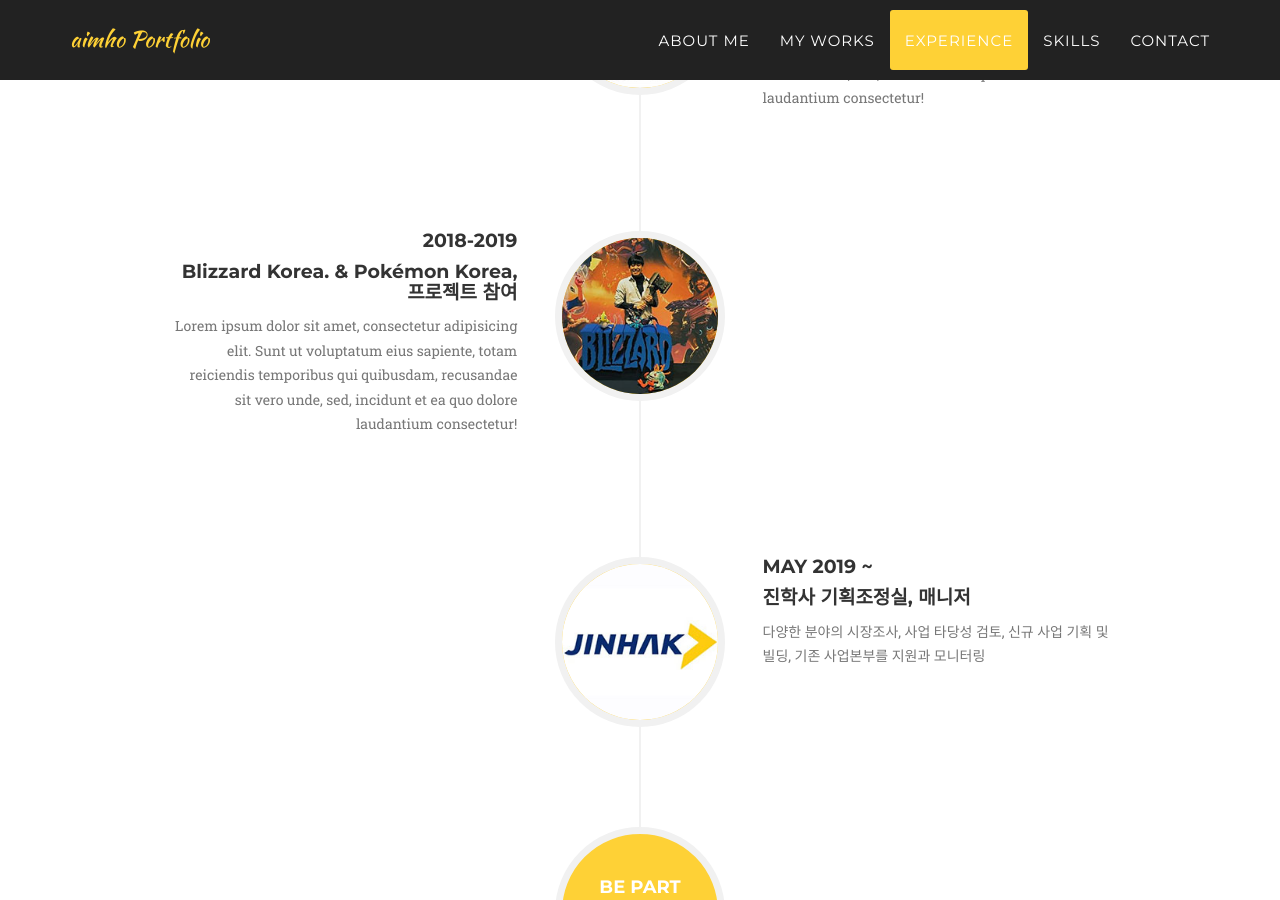
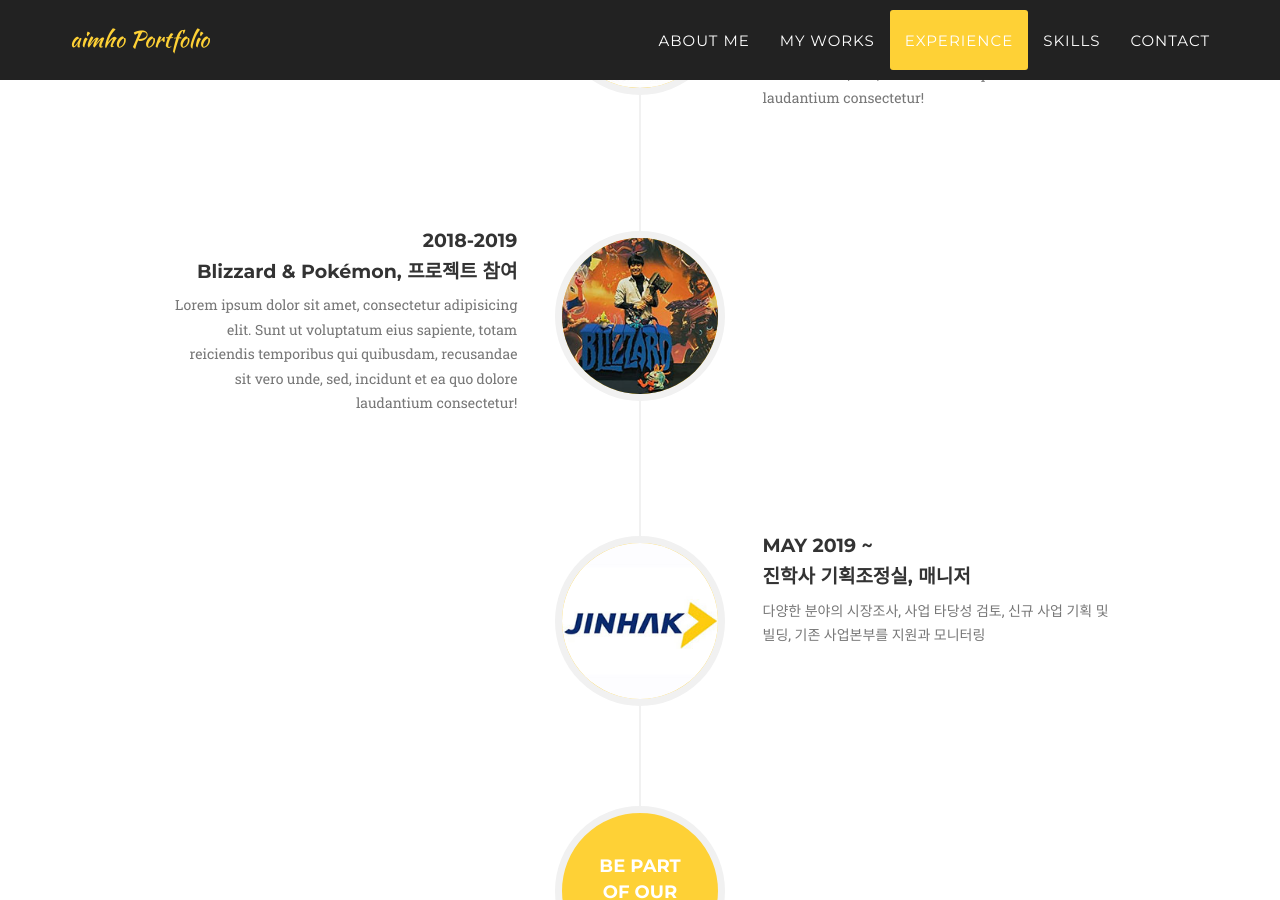
Before and after one commit to aimho23/portfolio, a Jekyll site: the page built from index.html, in a window 1280 px wide and 900 px high, scrolled down 3358 px. Built offline with Jekyll 4.4.1, drawn with Linux system fonts in a browser that asks for light colours; some web fonts are replaced.

```diff
--- a/_includes/about.html
+++ b/_includes/about.html
@@ -45,7 +45,7 @@
                             <div class="timeline-panel">
                                 <div class="timeline-heading">
                                     <h4>2018-2019</h4>
-                                    <h4 class="subheading">Blizzard Korea. & Pokémon Korea, 프로젝트 참여</h4>
+                                    <h4 class="subheading">Blizzard & Pokémon, 프로젝트 참여</h4>
                                 </div>
                                 <div class="timeline-body">
                                     <p class="text-muted">Lorem ipsum dolor sit amet, consectetur adipisicing elit. Sunt ut voluptatum eius sapiente, totam reiciendis temporibus qui quibusdam, recusandae sit vero unde, sed, incidunt et ea quo dolore laudantium consectetur!</p>
```
